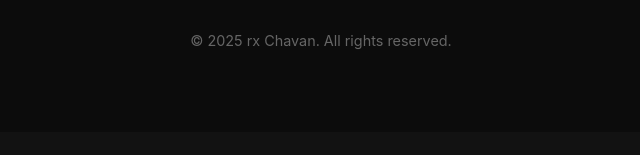
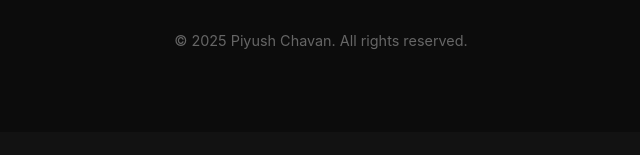
Before and after one commit to Piyush70007/my-website, a plain HTML site: page index.html in a window 1280 px wide. Shown: the part 6008-6163 px from the top of the page, 319-959 px from the left. Drawn offline with Linux system fonts and the light colour scheme; no server answers.

Commit message:
updates copyright

```diff
--- a/index.html
+++ b/index.html
@@ -346,7 +346,7 @@
                         </svg>
                     </a>
                 </div>
-                <p class="copyright">&copy; 2025 rx Chavan. All rights reserved.</p>
+                <p class="copyright">&copy; 2025 Piyush Chavan. All rights reserved.</p>
             </div>
         </div>
     </footer>
```
